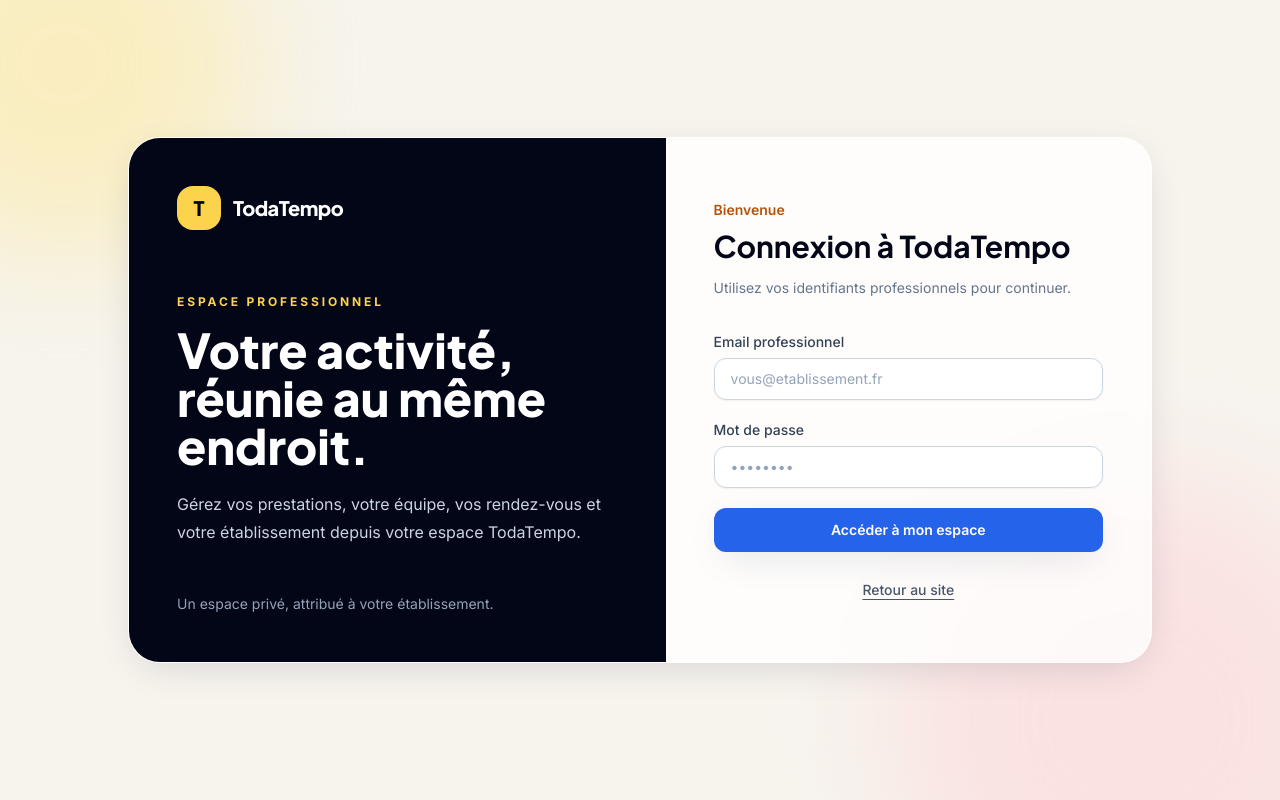
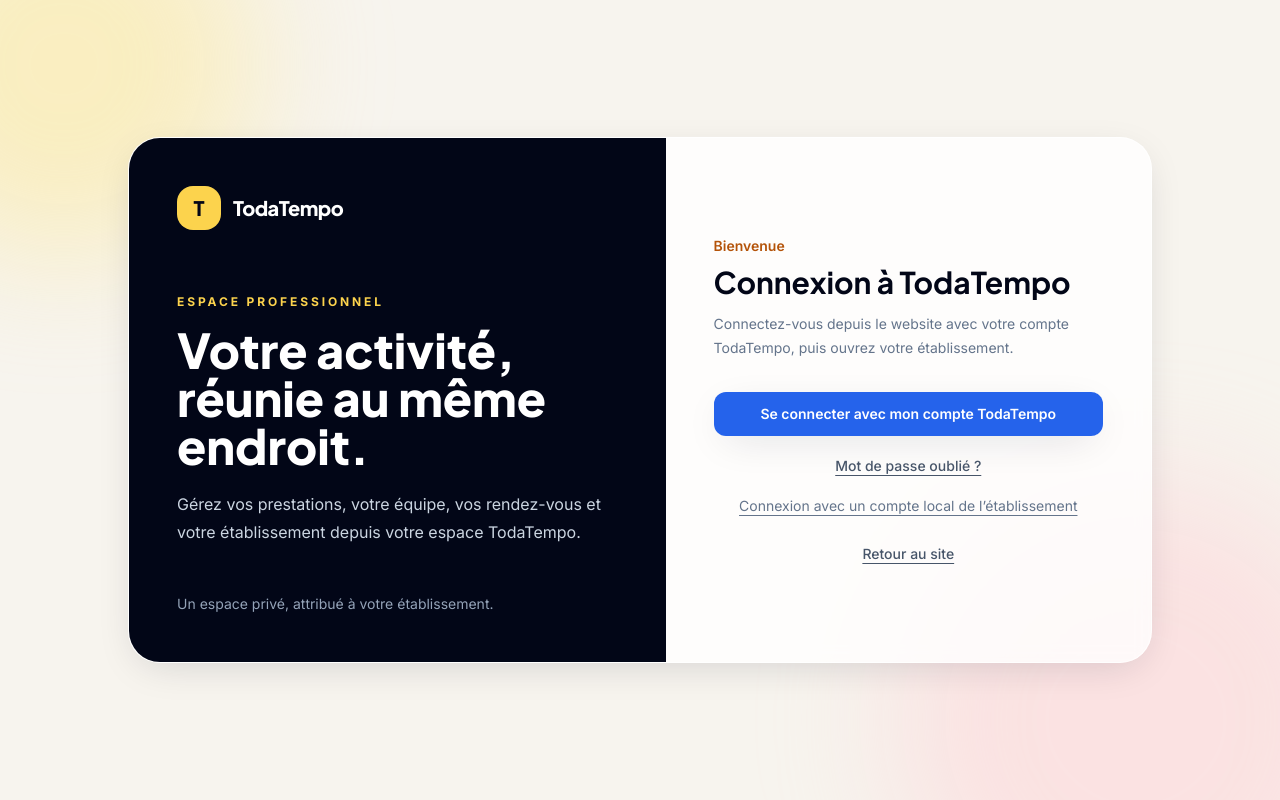
Before and after one commit to louzito/momeo-app, a Vue app in the folder frontend/: page /checkout/admin/login in a window 1280 px wide. Built offline with nearby package versions, Linux system fonts and the light colour scheme; no server answers.

Commit message:
AutoTicket #58 - La connexion dans l'app ne fonctionne pas

```diff
--- a/frontend/src/api/config.js
+++ b/frontend/src/api/config.js
@@ -45,6 +45,10 @@
 
 export const API_BASE = import.meta.env?.VITE_API_BASE || '/api/v2'
 
+// Pages du compte central : le website authentifie puis ouvre l'app via SSO.
+export const WEBSITE_LOGIN_URL = import.meta.env?.VITE_WEBSITE_LOGIN_URL || ''
+export const WEBSITE_PASSWORD_RESET_URL = import.meta.env?.VITE_WEBSITE_PASSWORD_RESET_URL || ''
+
 // Base des medias Sylius (fallback si un chemin d'image n'est pas absolu).
 // Racine PARTAGEE : les chemins d'images des tenants contiennent deja le slug
 // (public/media/image/{slug}/... — voir TenantImagePathGenerator cote back).
--- a/frontend/src/views/admin/AdminLogin.vue
+++ b/frontend/src/views/admin/AdminLogin.vue
@@ -2,6 +2,7 @@
 import { onMounted, ref } from 'vue'
 import { useRouter, useRoute, RouterLink } from 'vue-router'
 import { useAdminStore } from '@/stores/admin'
+import { WEBSITE_LOGIN_URL, WEBSITE_PASSWORD_RESET_URL } from '@/api/config'
 
 const router = useRouter()
 const route = useRoute()
@@ -12,6 +13,7 @@
 const error = ref('')
 const loading = ref(false)
 const automaticLogin = ref(false)
+const localLogin = ref(false)
 
 async function goToDashboard(target = null) {
   await router.replace(target || { name: 'admin-dashboard' })
@@ -85,7 +87,7 @@
             {{ automaticLogin ? 'Connexion à votre espace…' : 'Connexion à TodaTempo' }}
           </h2>
           <p class="mt-3 text-sm leading-6 text-slate-500">
-            {{ automaticLogin ? 'Votre espace sécurisé est en cours d’ouverture.' : 'Utilisez vos identifiants professionnels pour continuer.' }}
+            {{ automaticLogin ? 'Votre espace sécurisé est en cours d’ouverture.' : 'Connectez-vous depuis le website avec votre compte TodaTempo, puis ouvrez votre établissement.' }}
           </p>
 
           <div v-if="automaticLogin" class="mt-8 flex items-center gap-3 rounded-2xl bg-amber-50 p-4 text-sm text-amber-900" role="status">
@@ -93,7 +95,24 @@
             Vérification de votre accès…
           </div>
 
-          <form v-else class="mt-8 space-y-5" @submit.prevent="submit">
+          <div v-else class="mt-8 space-y-5">
+            <a v-if="WEBSITE_LOGIN_URL" :href="WEBSITE_LOGIN_URL" class="btn-primary flex w-full justify-center py-3">
+              Se connecter avec mon compte TodaTempo
+            </a>
+            <p v-else class="text-sm leading-6 text-slate-600">
+              Ouvrez le website TodaTempo pour vous connecter et accéder à votre établissement.
+            </p>
+            <a v-if="WEBSITE_PASSWORD_RESET_URL" :href="WEBSITE_PASSWORD_RESET_URL" class="block text-center text-sm font-medium text-slate-600 underline underline-offset-4">
+              Mot de passe oublié ?
+            </a>
+            <p v-if="error && !localLogin" class="rounded-xl bg-rose-50 px-4 py-3 text-sm text-rose-700" role="alert">{{ error }}</p>
+            <button type="button" class="block w-full text-center text-sm text-slate-500 underline underline-offset-4" :aria-expanded="localLogin" aria-controls="local-admin-login" @click="localLogin = !localLogin">
+              Connexion avec un compte local de l’établissement
+            </button>
+          </div>
+
+          <form v-if="localLogin && !automaticLogin" id="local-admin-login" class="mt-8 space-y-5" @submit.prevent="submit">
+            <p class="text-sm leading-6 text-slate-500">Cet accès utilise le mot de passe fourni par votre établissement. Pour votre compte website, utilisez la connexion TodaTempo ci-dessus.</p>
             <div>
               <label class="label" for="admin-email">Email professionnel</label>
               <input id="admin-email" v-model="email" type="email" autocomplete="username" class="input" placeholder="vous@etablissement.fr" required />
```
Also changed, not shown: 2 other files (tests, documents, lock files or other folders).
